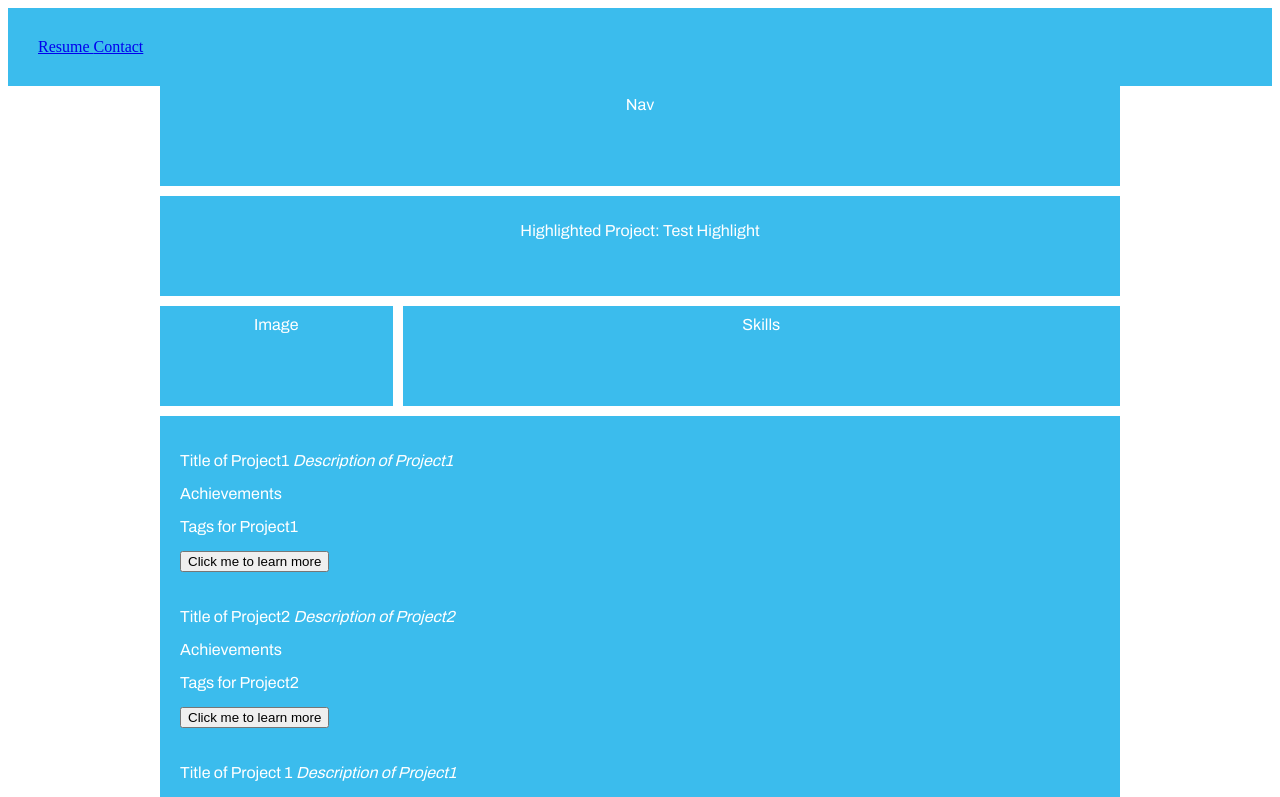
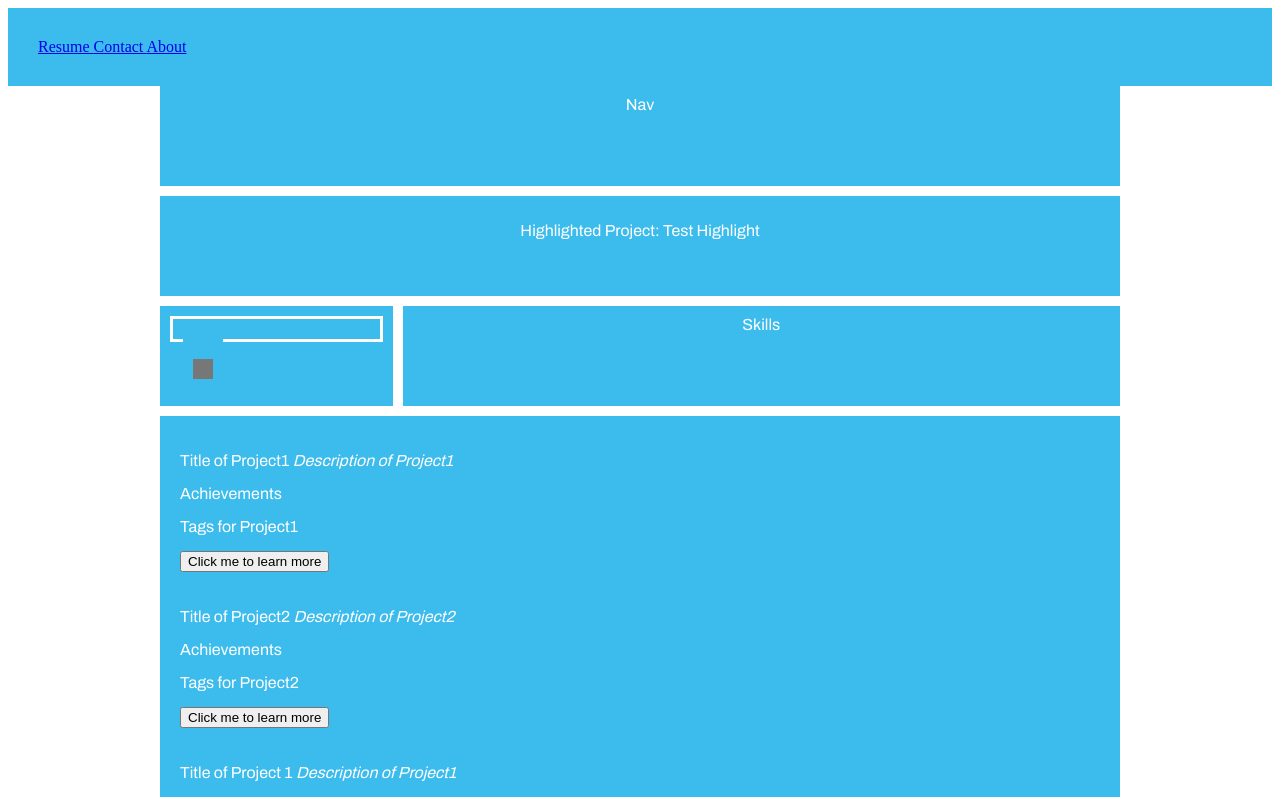
Before and after one commit to taroyamashita/angulares, an Angular app in the folder angular4app/: page /home in a window 1280 px wide. Shown: the top 797 px of the page. Built offline with nearby package versions, Linux system fonts and the light colour scheme.

Commit message:
implement flippy effect

```diff
--- /dev/null
+++ b/angular4app/src/app/about/about.component.css
@@ -0,0 +1,39 @@
+.maincontainer{
+    position: relative;
+    text-align: center;
+    margin: auto;
+    width: 250px;
+    height: 320px;
+    background: green;
+}
+
+.thecard:hover{
+    transform: rotateY(180deg);
+}
+
+.thecard{
+    position:absolute;
+    width: 100%;
+    height: 100%;
+    transform-style: preserve-3d;
+    transition: all 0.5s ease;
+}
+
+.thefront{
+    position: absolute;
+    height: 100%;
+    width: 100%;
+    backface-visibility: hidden;
+    background: #ffc728;
+    color: #333;
+}
+
+.theback{
+    position: absolute;
+    height: 100%;
+    width: 100%;
+    backface-visibility: hidden;
+    background: #fafafa;
+    color: #333;
+    transform: rotateY(180deg);
+}
--- /dev/null
+++ b/angular4app/src/app/about/about.component.html
@@ -0,0 +1,12 @@
+<div class="maincontainer">
+  <div class="thecard">
+    <div class="thefront">
+      Front
+    </div>
+    <div class="theback">
+      Back
+
+    </div>
+
+  </div>
+</div>
--- /dev/null
+++ b/angular4app/src/app/about/about.component.ts
@@ -0,0 +1,15 @@
+import { Component, OnInit } from '@angular/core';
+
+@Component({
+  selector: 'app-about',
+  templateUrl: './about.component.html',
+  styleUrls: ['./about.component.css']
+})
+export class AboutComponent implements OnInit {
+
+  constructor() { }
+
+  ngOnInit() {
+  }
+
+}
--- a/angular4app/src/app/app-routing.module.ts
+++ b/angular4app/src/app/app-routing.module.ts
@@ -2,10 +2,12 @@ import { NgModule } from '@angular/core';
 import { Routes, RouterModule } from '@angular/router';
 import { MainComponent } from './main/main.component';
 import { FormComponent } from './form/form.component';
+import { AboutComponent } from './about/about.component';
 
 const routes: Routes = [
   {path: 'home', component: MainComponent},
   {path: 'info', component: FormComponent},
+  {path: 'about', component: AboutComponent},
   {path: '', redirectTo:'/home', pathMatch:'full'},
   {path: '**', redirectTo:'/home', pathMatch: 'full'}
 ];
--- a/angular4app/src/app/app.component.html
+++ b/angular4app/src/app/app.component.html
@@ -3,6 +3,7 @@
 <header>
   <a routerLink='/home'> Resume </a>
   <a routerLink='/info'> Contact </a>
+  <a routerLink='/about'> About </a>
 </header>
 
 <router-outlet></router-outlet>
--- a/angular4app/src/app/app.module.ts
+++ b/angular4app/src/app/app.module.ts
@@ -7,6 +7,7 @@ import { ProfileHeaderComponent } from './profile-header/profile-header.componen
 import { ProjectComponentComponent } from './project-component/project-component.component';
 import { MainComponent } from './main/main.component';
 import { FormComponent } from './form/form.component';
+import { AboutComponent } from './about/about.component';
 
 
 
@@ -20,6 +21,7 @@ import { FormComponent } from './form/form.component';
     ProjectComponentComponent,
     MainComponent,
     FormComponent,
+    AboutComponent,
   ],
   imports: [
     BrowserModule,
--- a/angular4app/src/app/main/main.component.css
+++ b/angular4app/src/app/main/main.component.css
@@ -21,14 +21,11 @@
     "footer footer footer footer";
 }
 
-#content div, header, footer, nav, aside, main, section{
+#content header, footer, nav, main, aside, section{
     background: #3bbced;
     padding: 10px;
 }
 
-#content div:nth-child(even){
-    background: #777777
-}
 
 .nested{
     display: grid;
@@ -61,7 +58,6 @@ footer {
 
 aside {
     grid-area: aside;
-    height: auto;
 }
 
 nav {
@@ -199,3 +195,24 @@ nav {
   font-family: arial;
   line-height: 2em;
 }
+
+
+
+
+.maincontainer{
+    position: relative;
+    width: auto;
+    height: auto;
+    background: green;
+    border: solid
+}
+
+.thecard{
+    background: red;
+    position: absolute;
+}
+
+.theback{
+    background: purple;
+    position: absolute;
+}
--- a/angular4app/src/app/main/main.component.html
+++ b/angular4app/src/app/main/main.component.html
@@ -9,17 +9,12 @@
     <section>Skills</section>
 
     <aside>
-        <!-- <div class="flip-container" ontouchstart="this.classList.toggle('hover');">
-            <div class="flipper">
-              <div class="front">
-                <span class="name">David Walsh</span>
-              </div>
-              <div class="back">
-                <p>Mozilla Web Developer<p></p>
-              </div>
-            </div>
-          </div> -->
-          Image
+       <div class="maincontainer">
+         <div class ="thecard">
+           <div class = "thefront"></div>
+           <div class = "theback"></div>
+         </div>
+       </div>
     </aside>
     <footer>Copyright Taro Yamashita 2018</footer>
 </div>
```
Also changed, not shown: 1 other file (tests, documents, lock files or other folders).
